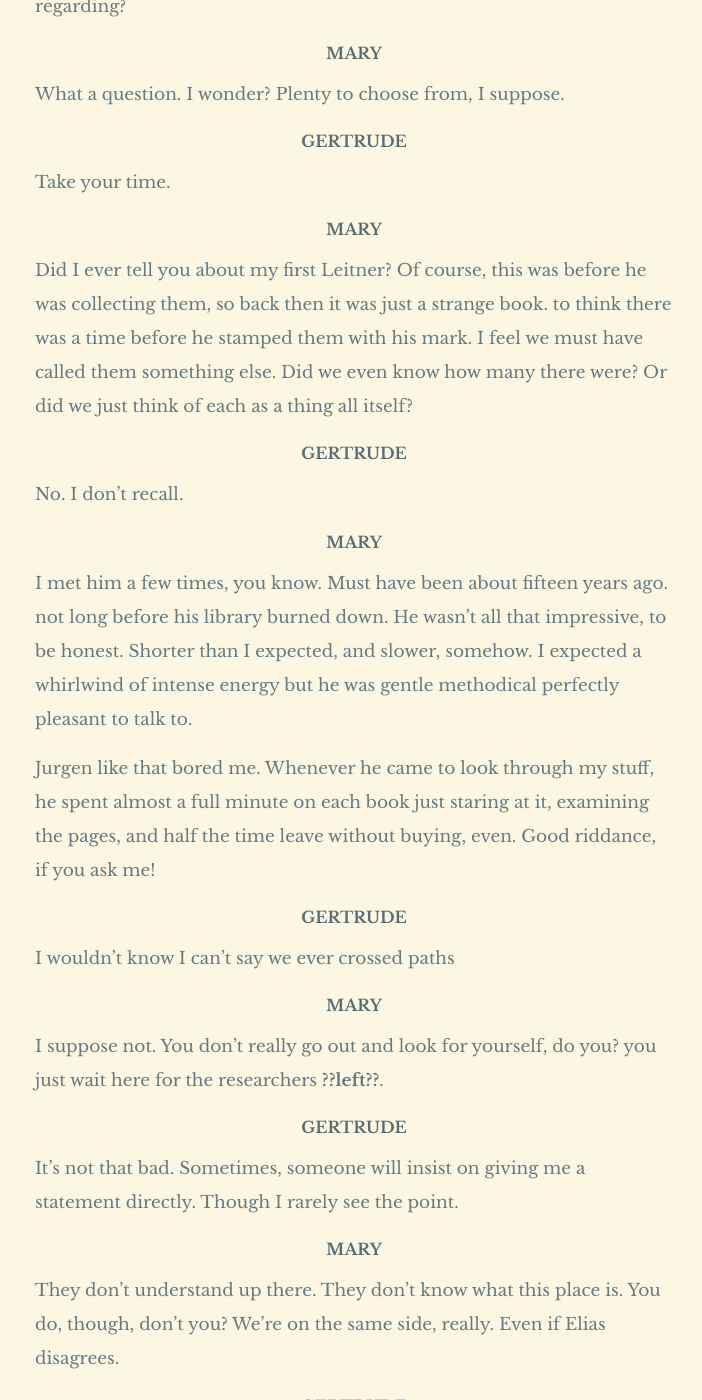
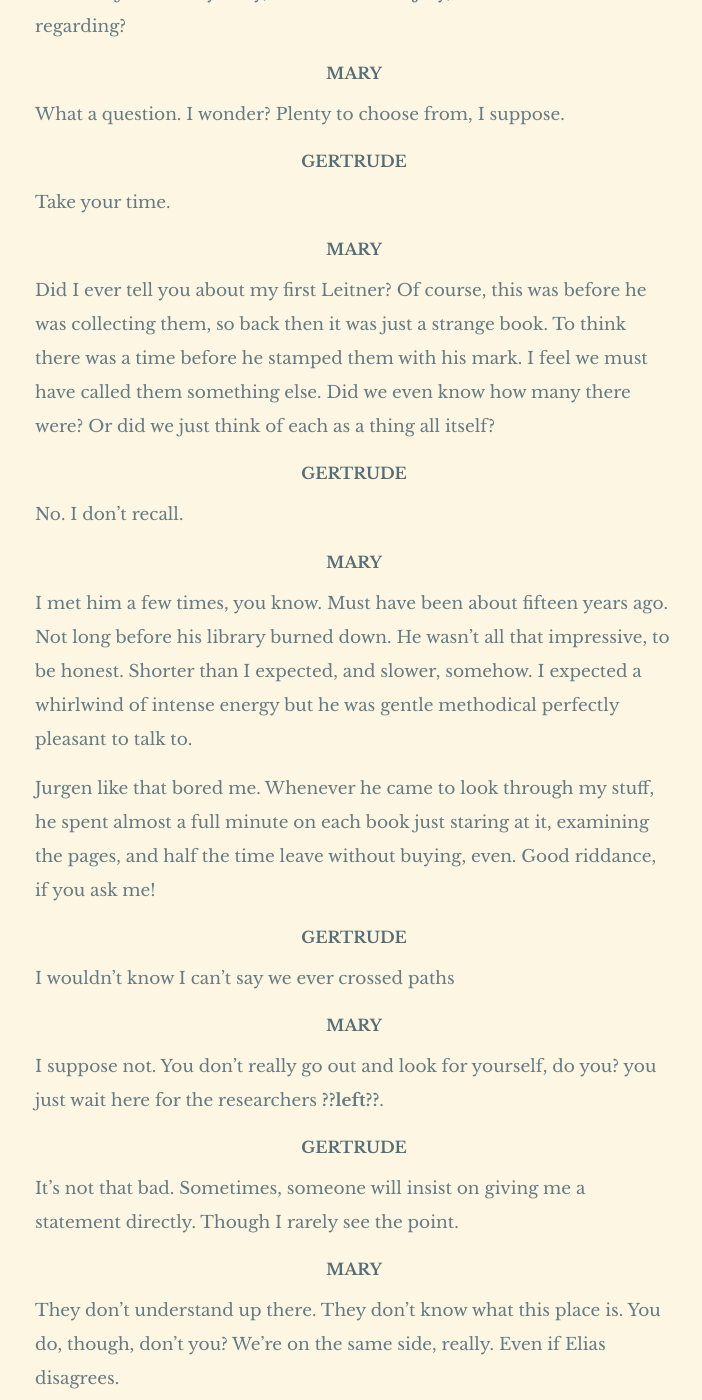
Before and after one commit to Snarp/magnus_archives_transcripts, a Jekyll site: the page built from _posts/2017-04-26-062.md, in a window 1280 px wide and 1400 px high, scrolled down 1478 px. Shown: the whole window, without its empty margins (286-988 px from the left). Built offline with Jekyll 4.4.1, drawn with Linux system fonts in a browser that asks for light colours; some web fonts are replaced; some of the changed text lies outside the part shown.

Commit message:
[Savescum auto-commit.]

```diff
--- a/_posts/2017-04-26-062.md
+++ b/_posts/2017-04-26-062.md
@@ -68,7 +70,7 @@ Take your time.
 
 #### MARY
 
-Did I ever tell you about my first Leitner? Of course, this was before he was collecting them, so back then it was just a strange book. to think there was a time before he stamped them with his mark. I feel we must have called them something else. Did we even know how many there were? Or did we just think of each as a thing all itself?
+Did I ever tell you about my first Leitner? Of course, this was before he was collecting them, so back then it was just a strange book. To think there was a time before he stamped them with his mark. I feel we must have called them something else. Did we even know how many there were? Or did we just think of each as a thing all itself?
 
 #### GERTRUDE
 
@@ -76,7 +78,7 @@ No. I don't recall.
 
 #### MARY
 
-I met him a few times, you know. Must have been about fifteen years ago. not long before his library burned down. He wasn't all that impressive, to be honest. Shorter than I expected, and slower, somehow. I expected a whirlwind of intense energy but he was gentle methodical perfectly pleasant to talk to.
+I met him a few times, you know. Must have been about fifteen years ago. Not long before his library burned down. He wasn't all that impressive, to be honest. Shorter than I expected, and slower, somehow. I expected a whirlwind of intense energy but he was gentle methodical perfectly pleasant to talk to.
 
 Jurgen like that bored me. Whenever he came to look through my stuff, he spent almost a full minute on each book just staring at it, examining the pages, and half the time leave without buying, even. Good riddance, if you ask me!
 
```
Also changed, not shown: other parts of _posts/2017-04-26-062.md (+9 -1 lines), _posts/2018-07-11-110.md (+1 -1 lines).
